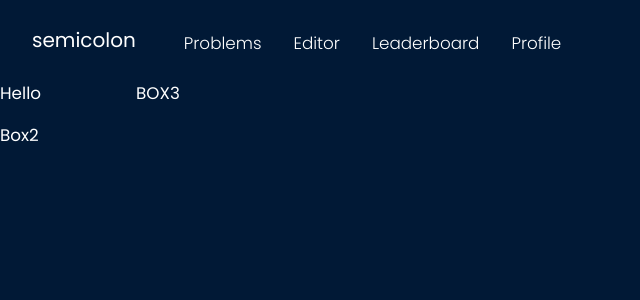
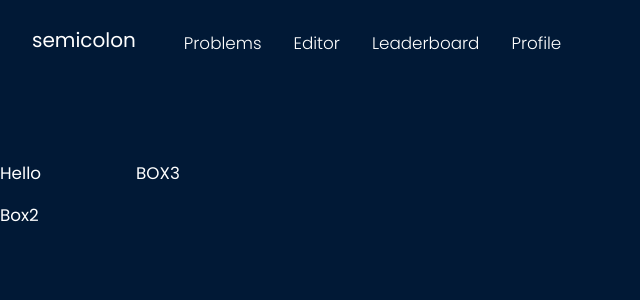
Before and after one commit to Danish1004/online-judge-frontend, a React (Create React App) app: page /profile in a window 1280 px wide. Shown: the top 300 px of the page, without its empty margins (0-640 px from the left). Built offline with nearby package versions, Linux system fonts and the light colour scheme.

Commit message:
minor changes

```diff
--- a/src/components/header/Header.css
+++ b/src/components/header/Header.css
@@ -1,6 +1,6 @@
 .header {
   width: 100%;
-  position: fixed;
+  /* position: fixed; */
   padding: 0 2rem 0 2rem;
   top: 0;
   left: 0;
--- a/src/pages/editor/Editor.jsx
+++ b/src/pages/editor/Editor.jsx
@@ -7,6 +7,7 @@ import { languageOptions } from "../../constants/languageOptions";
 
 import { ToastContainer, toast } from "react-toastify";
 import "react-toastify/dist/ReactToastify.css";
+import Header from "../../components/header/Header";
 
 import { defineTheme } from "../../lib/defineTheme";
 import useKeyPress from "../../hooks/useKeyPress";
@@ -211,8 +212,9 @@ const Editor = () => {
         draggable
         pauseOnHover
       />
+      <Header />
 
-      <div className="main-head"></div>
+      {/* <div className="main-head"></div> */}
       <div className="main-content">
         <div className="first-row">
           <LangDrop onSelectChange={onSelectChange} />
```
